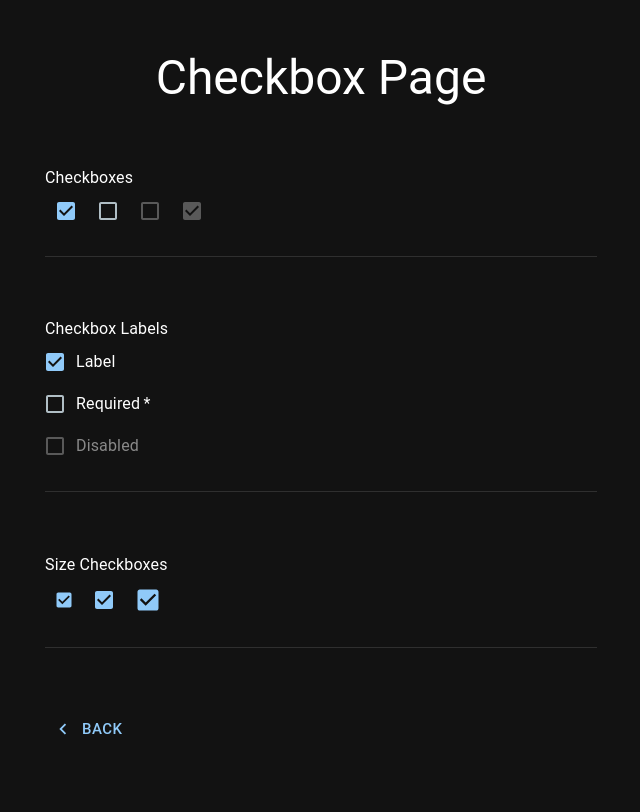
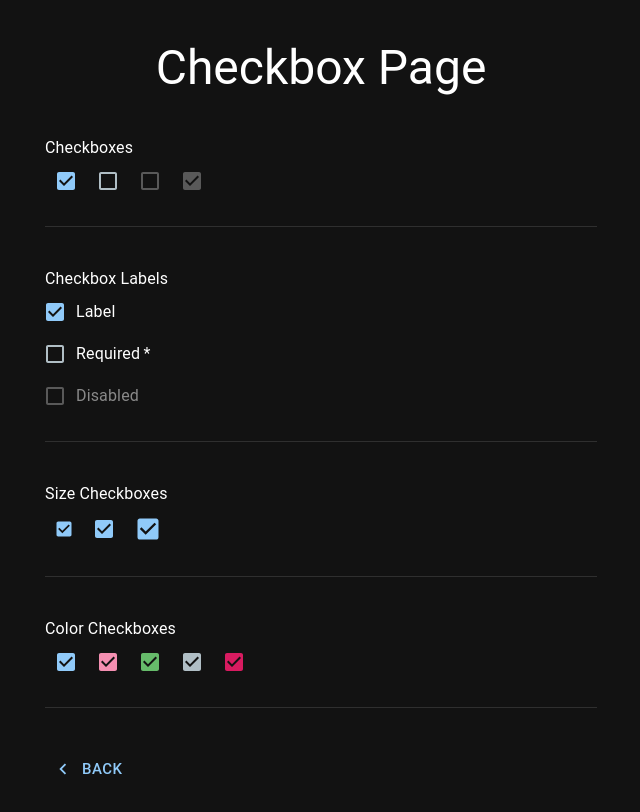
Before and after one commit to watcharakornton/mui_tutorials, a React (Vite) app: page /checkbox in a window 1280 px wide. Shown: the top 812 px of the page, without its empty margins (319-959 px from the left). Built offline with nearby package versions, Linux system fonts and the light colour scheme.

Commit message:
Add Color Checkboxes into Checkbox Component

```diff
--- a/src/inputs/CheckboxComponent.jsx
+++ b/src/inputs/CheckboxComponent.jsx
@@ -5,8 +5,31 @@ import {
     FormGroup,
     FormControlLabel
 } from '@mui/material';
+import { pink } from '@mui/material/colors';
 
 const label = { inputProps: { 'aria-label': 'Checkbox demo' } };
+
+export const ColorCheckboxes = () => {
+    return (
+        <div>
+            <Typography variant='body1'>Color Checkboxes</Typography>
+            <Checkbox {...label} defaultChecked />
+            <Checkbox {...label} defaultChecked color="secondary" />
+            <Checkbox {...label} defaultChecked color="success" />
+            <Checkbox {...label} defaultChecked color="default" />
+            <Checkbox
+                {...label}
+                defaultChecked
+                sx={{
+                    color: pink[800],
+                    '&.Mui-checked': {
+                        color: pink[600],
+                    },
+                }}
+            />
+        </div>
+    );
+}
 
 export const SizeCheckboxes = () => {
     return (
--- a/src/pages/CheckboxPage.jsx
+++ b/src/pages/CheckboxPage.jsx
@@ -6,6 +6,7 @@ import {
     Checkboxes,
     CheckboxLabels,
     SizeCheckboxes,
+    ColorCheckboxes
 } from "../inputs/CheckboxComponent";
 
 const CheckboxPage = () => {
@@ -13,6 +14,7 @@ const CheckboxPage = () => {
         <Checkboxes />,
         <CheckboxLabels />,
         <SizeCheckboxes />,
+        <ColorCheckboxes />,
     ];
 
     return (
```
